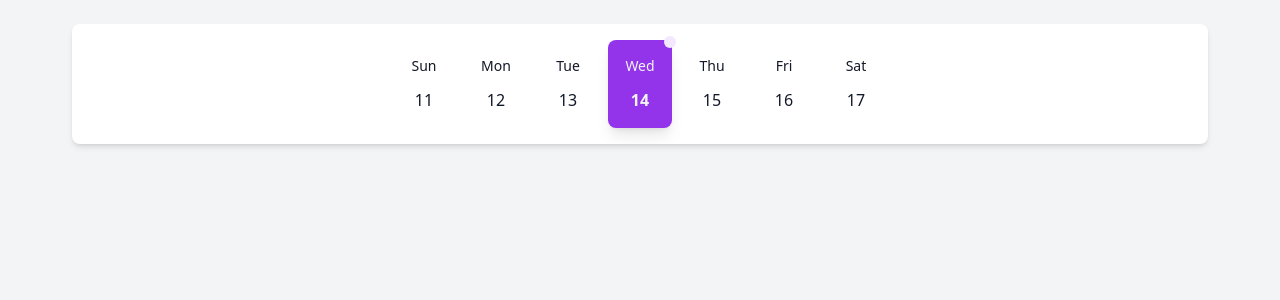
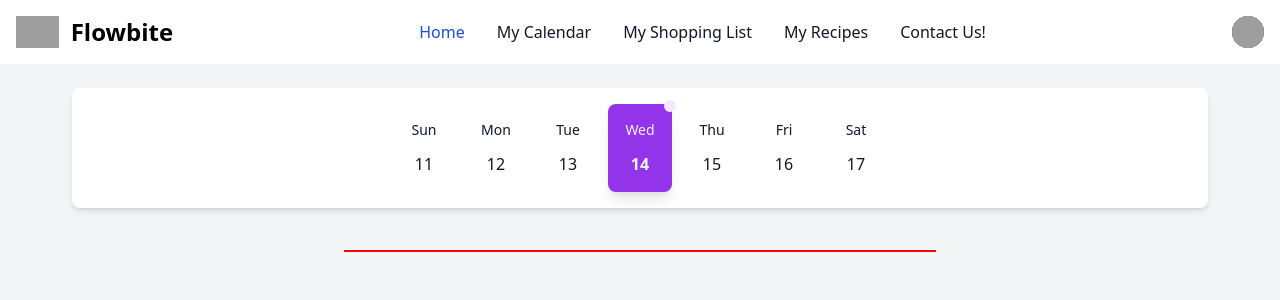
Before and after one commit to coderRaph1/FE---Meal-Planner, a SvelteKit app: page /calendar in a window 1280 px wide. Shown: the top 300 px of the page. Built offline with nearby package versions, Linux system fonts and the light colour scheme; grey boxes are pictures that could not be loaded.

Commit message:
Added the dependencies

```diff
--- a/package.json
+++ b/package.json
@@ -29,6 +29,8 @@
 	},
 	"type": "module",
 	"dependencies": {
-
+		"add-to-calendar-button": "^2.6.19",
+		"firebase": "^10.13.0",
+		"flowbite": "^2.5.1"
 	}
 }
--- a/src/Components/Add-meal.svelte
+++ b/src/Components/Add-meal.svelte
@@ -3,8 +3,10 @@
 </script>
 
 
-<section class="mx-auto border-black flex items-center flex-col">
-<add-to-calendar-button
+<section class="container mx-auto border-black flex items-center flex-col">
+<section class="box">
+
+  <add-to-calendar-button
   label='Add a meal'
   name="Title"
   options='Google'
@@ -14,7 +16,9 @@
   startTime="10:15"
   endTime="23:30"
   timeZone="America/Los_Angeles"
+  hideCheckmark
 ></add-to-calendar-button>
+</section>
 
 <add-to-calendar-button
 label='Add a meal'
--- a/src/Components/Login-in-with-google.svelte
+++ b/src/Components/Login-in-with-google.svelte
@@ -1,44 +1,26 @@
 <script>
-import {firebaseConfig, app, db} from '../firebase.config'
+	import { firebaseConfig, app, db } from '../firebase.config';
 	import { goto } from '$app/navigation';
-import { getFirestore } from "firebase/firestore";
-import {getAuth, signInWithPopup,GoogleAuthProvider, onAuthStateChanged} from 'firebase/auth'
-import { doc, setDoc } from "firebase/firestore";
+	import { getFirestore } from 'firebase/firestore';
+	import { getAuth, signInWithPopup, GoogleAuthProvider, onAuthStateChanged } from 'firebase/auth';
+	import { doc, setDoc } from 'firebase/firestore';
 
-
-
-
-const auth = getAuth()
-const users = auth.currentUser
-console.log(users)
-
-
-
-let signedIn = false
-
-onAuthStateChanged(auth, (user)=>{
-  if (user !== null){
-    signedIn = true
-    console.log(user, '<<< hello')
-  }
-})
-
-
-
+	const auth = getAuth();
+	const users = auth.currentUser;
 
 	function handleClick() {
 		signInWithPopup(auth, new GoogleAuthProvider())
 			.then((result) => {
 				console.log('Successfully signed in:', result.user);
 				goto('/calendar'); // Navigate to calendar after SUCCESSFUL sign-in
-        return result.user
+				return result.user;
 			})
 			.then((res) => {
-        console.log(res, 'this is the rizz')
-        const splitName = res.displayName.split(' ')
-        const firstName = splitName[0]
-        const lastName = splitName [1]
-        setDoc(doc(db, "users", res.email), {
+				console.log(res, 'this is the rizz');
+				const splitName = res.displayName.split(' ');
+				const firstName = splitName[0];
+				const lastName = splitName[1];
+				setDoc(doc(db, 'users', res.email), {
 					first_name: firstName,
 					last_name: lastName,
 					username: res.displayName,
@@ -50,22 +32,8 @@ onAuthStateChanged(auth, (user)=>{
 				console.error('Error signing in:', error);
 			});
 	}
-
 </script>
 
-
-<h1>Login </h1>
-
-<!-- if (authUser === undefined || isLoading) {
-  return <AuthLoader />;
- }
- return <LoginComponentContents/> -->
-
+<h1>Login</h1>
 
 <button on:click={handleClick}>Sign Up!</button>
-
-
- <!-- {#if signedIn === false} -->
- <!-- {:else}
- <buttton> Click here to enter the app </buttton> -->
- <!-- {/if} -->
--- a/src/app.css
+++ b/src/app.css
@@ -1,3 +1,21 @@
 @import 'tailwindcss/base';
 @import 'tailwindcss/components';
 @import 'tailwindcss/utilities';
+
+.container{
+    position: fixed;
+    top:15rem;
+    left:0;
+    right:0;
+    gap:10px;
+    padding:10px;
+
+}
+
+.box{
+    width:37rem;
+    border:1px solid red;
+    .atcb-button{
+        border: 1px solid blue;
+    }
+}
--- a/src/firebase.config.js
+++ b/src/firebase.config.js
@@ -1,10 +1,8 @@
 // Import the functions you need from the SDKs you need
 
 import { initializeApp } from "firebase/app";
-// import "firebase/firestore";
 
 import { getFirestore } from "firebase/firestore";
-import { doc, setDoc } from "firebase/firestore";
 
 
 // firebase.initializeApp(firebaseConfig);
--- a/src/routes/+page.svelte
+++ b/src/routes/+page.svelte
@@ -1,7 +1,7 @@
 <script>
-	import Navbar from '../Components/Navbar.svelte';
-	import LoginInWithGoogle from '../Components/Login-in-with-google.svelte';
+    import LoginWithGoogle from "../Components/Login-in-with-google.svelte"
+
 </script>
 
-<Navbar />
-<LoginInWithGoogle />
+
+<LoginWithGoogle />
--- a/src/routes/calendar/+page.svelte
+++ b/src/routes/calendar/+page.svelte
@@ -1,8 +1,7 @@
 <script>
 	import Calendar from '../../Components/Calendar.svelte';
+	   import Navbar from "../../Components/Navbar.svelte"
 </script>
 
-
-
-
+<Navbar />
 <Calendar/>
```
Also changed, not shown: 1 other file (tests, documents, lock files or other folders). Lines whose indentation alone changed are shown as unchanged.
